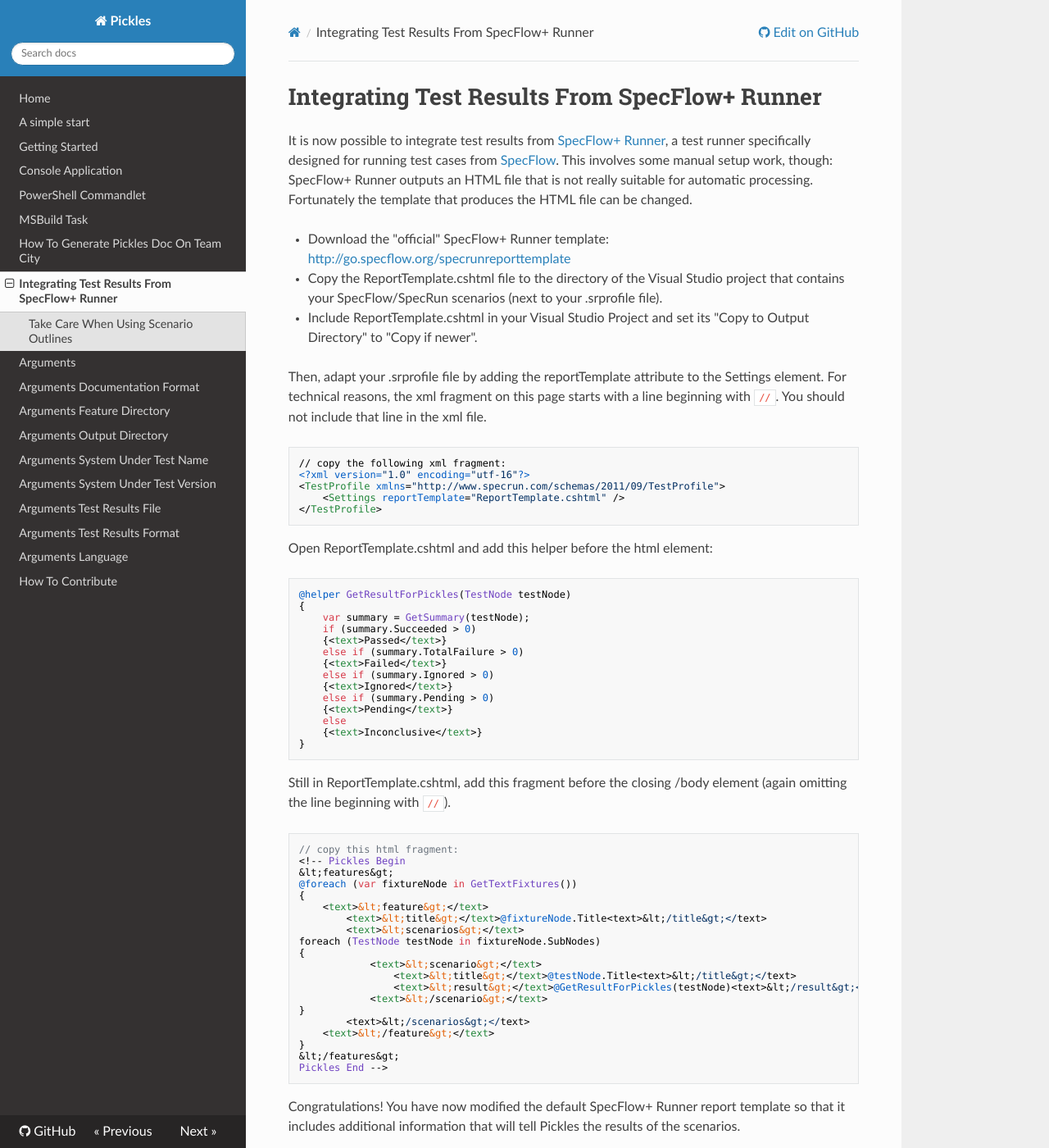
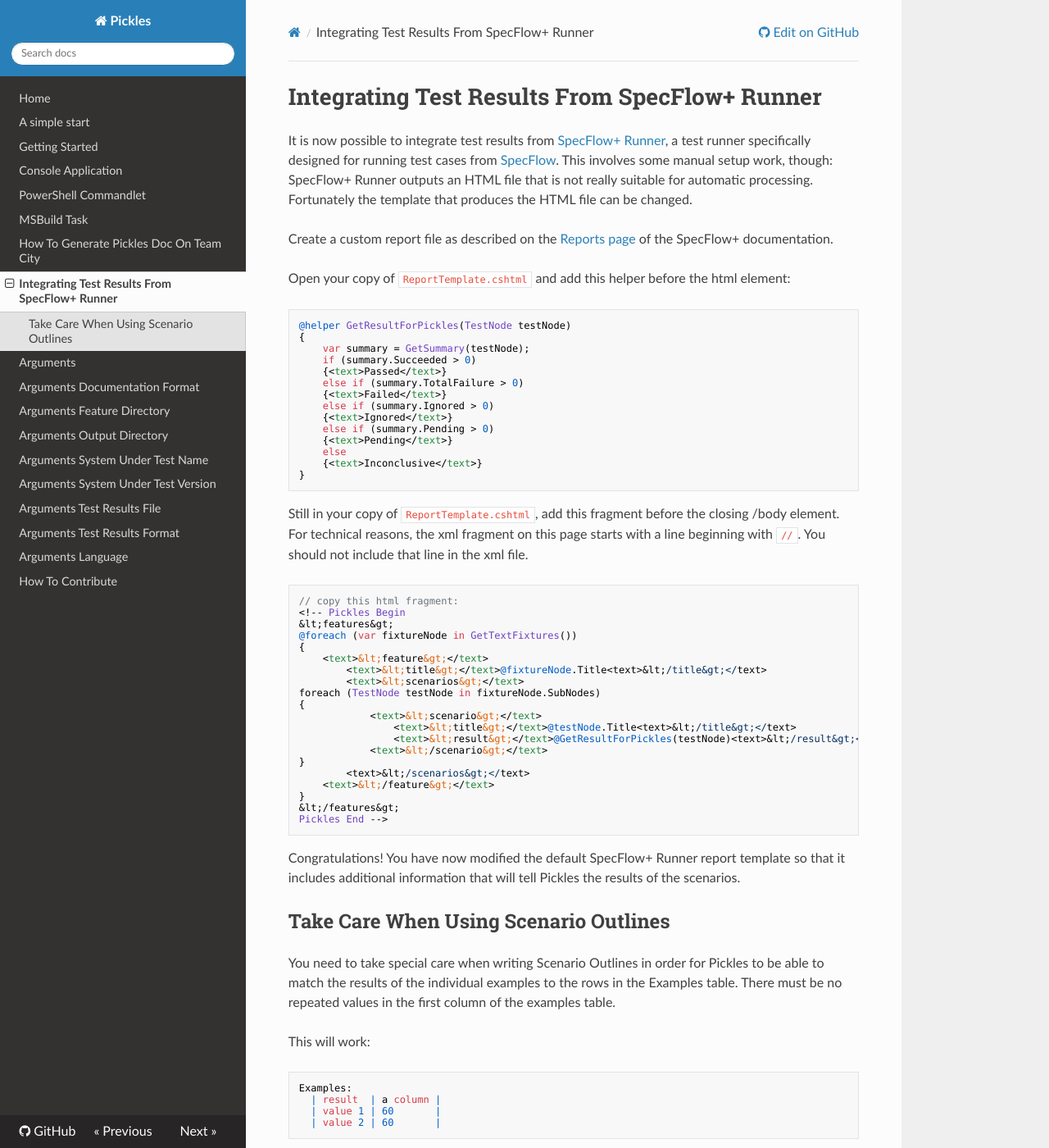
Before and after one commit to picklesdoc/docs, an MkDocs documentation site: the page built from docs/IntegratingTestResultsFromSpecRun.md, in a window 1280 px wide and 1400 px high. Shown: the whole window at 82% size. Built offline with MkDocs 1.6.1, drawn with Linux system fonts in a browser that asks for light colours; nearby versions of some CDN libraries; old or Windows-style settings are respelled for this version of MkDocs.

Commit message:
Reference the official SpecFlow+ documentation on how to create a custom report

```diff
--- a/docs/IntegratingTestResultsFromSpecRun.md
+++ b/docs/IntegratingTestResultsFromSpecRun.md
@@ -2,19 +2,9 @@
 
 It is now possible to integrate test results from [SpecFlow+ Runner](http://www.specflow.org/plus/runner/), a test runner specifically designed for running test cases from [SpecFlow](http://www.specflow.org). This involves some manual setup work, though: SpecFlow+ Runner outputs an HTML file that is not really suitable for automatic processing. Fortunately the template that produces the HTML file can be changed.
 
-* Download the "official" SpecFlow+ Runner template: [http://go.specflow.org/specrunreporttemplate](http://go.specflow.org/specrunreporttemplate)
-* Copy the ReportTemplate.cshtml file to the directory of the Visual Studio project that contains your SpecFlow/SpecRun scenarios (next to your .srprofile file).
-* Include ReportTemplate.cshtml in your Visual Studio Project and set its "Copy to Output Directory" to "Copy if newer".
+Create a custom report file as described on the [Reports page](http://www.specflow.org/plus/documentation/Reports/) of the SpecFlow+ documentation.
 
-Then, adapt your .srprofile file by adding the reportTemplate attribute to the Settings element. For technical reasons, the xml fragment on this page starts with a line beginning with `//`. You should not include that line in the xml file.
-
-    // copy the following xml fragment:
-    <?xml version="1.0" encoding="utf-16"?>
-    <TestProfile xmlns="http://www.specrun.com/schemas/2011/09/TestProfile">
-        <Settings reportTemplate="ReportTemplate.cshtml" />
-    </TestProfile>
-
-Open ReportTemplate.cshtml and add this helper before the html element:
+Open your copy of `ReportTemplate.cshtml` and add this helper before the html element:
 
     @helper GetResultForPickles(TestNode testNode)
     {
@@ -31,7 +21,7 @@ Open ReportTemplate.cshtml and add this helper before the html element:
         {<text>Inconclusive</text>}
     }
 
-Still in ReportTemplate.cshtml, add this fragment before the closing /body element (again omitting the line beginning with `//`).
+Still in your copy of `ReportTemplate.cshtml`, add this fragment before the closing /body element. For technical reasons, the xml fragment on this page starts with a line beginning with `//`. You should not include that line in the xml file.
 
     // copy this html fragment:
     <!-- Pickles Begin
```
